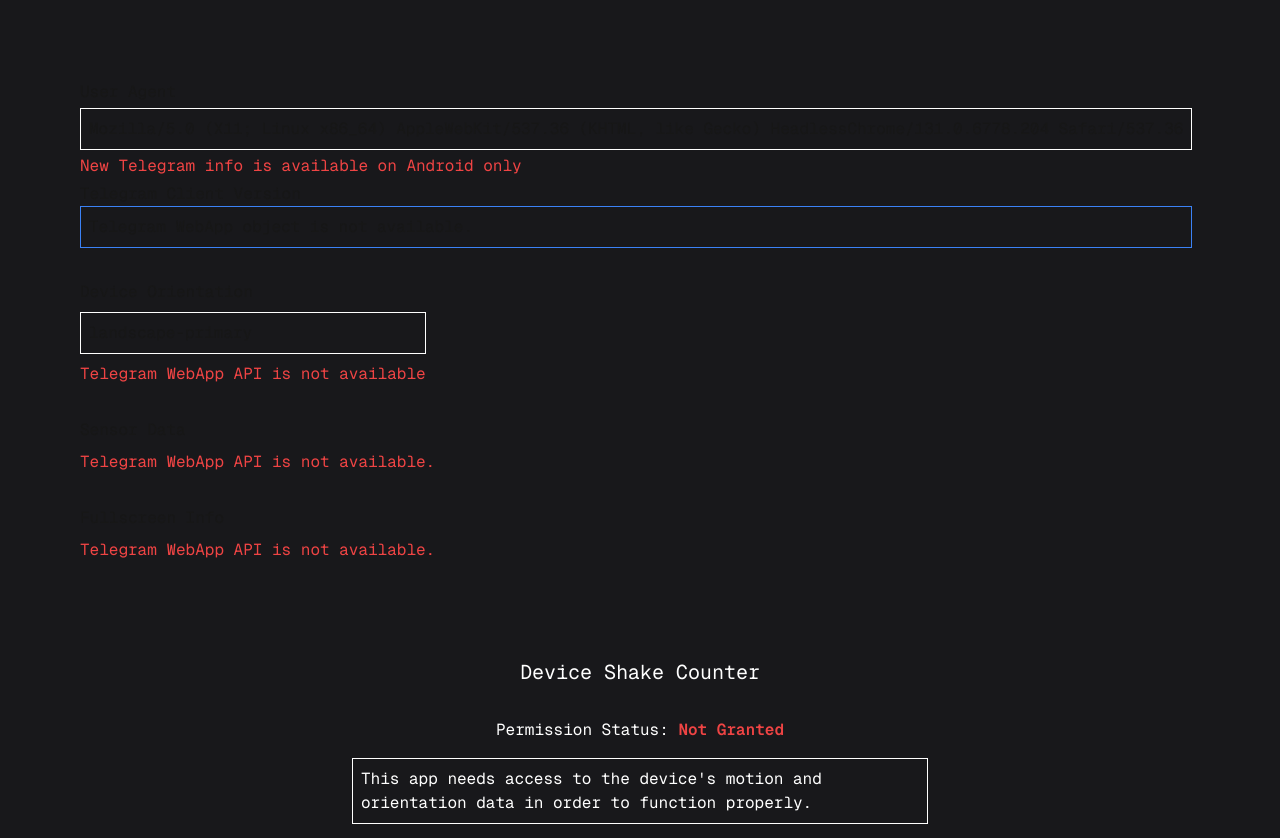
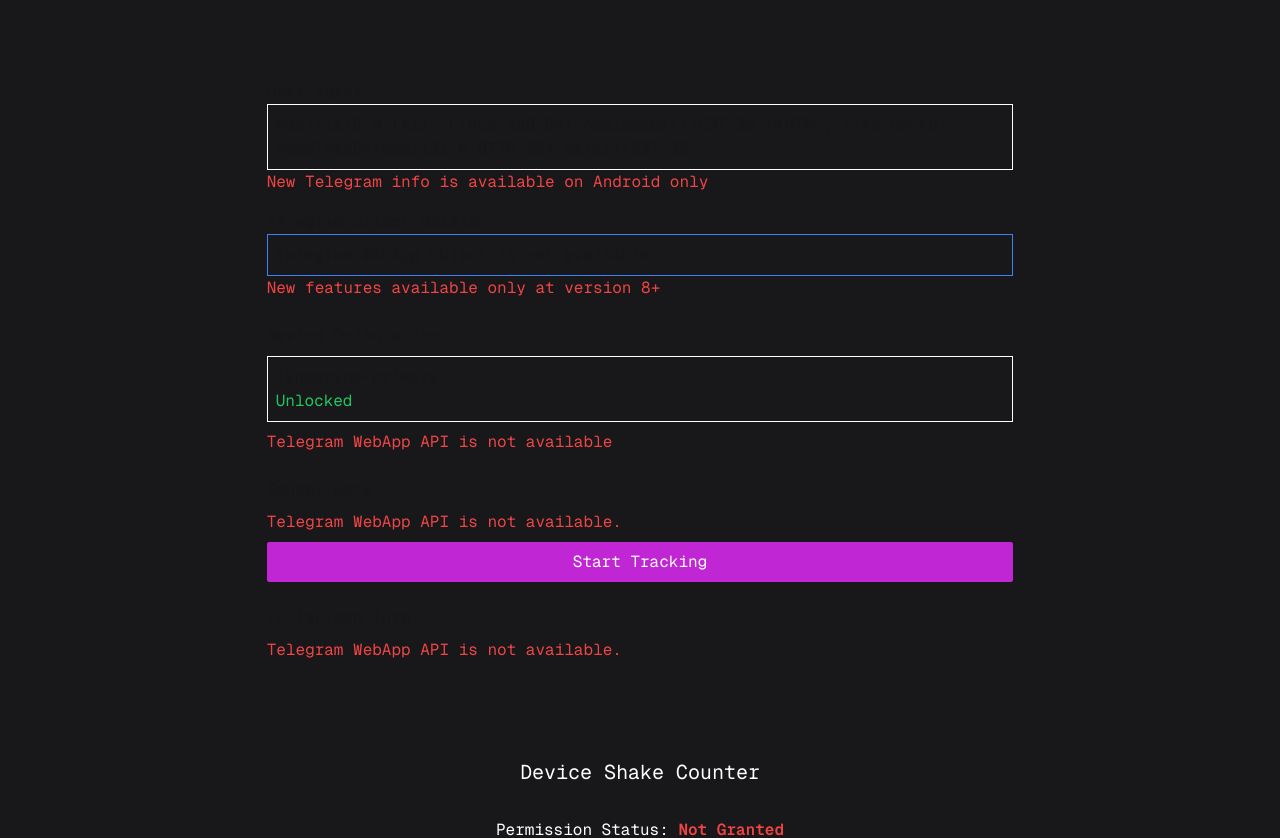
Before and after one commit to ivankhrsh/shake-counter, a Next.js app: page / in a window 1280 px wide. Shown: the top 838 px of the page. Built offline with nearby package versions, Linux system fonts and the light colour scheme.

Commit message:
add control buttons

```diff
--- a/src/app/components/orientation.tsx
+++ b/src/app/components/orientation.tsx
@@ -6,6 +6,7 @@ export default function Orientation() {
   const orientation = useScreenOrientation();
   const [isTelegramWebAppAvailable, setIsTelegramWebAppAvailable] =
     useState(false);
+  const [isOrientationLocked, setIsOrientationLocked] = useState(false);
 
   useEffect(() => {
     if (typeof window !== "undefined" && window.Telegram?.WebApp) {
@@ -16,6 +17,7 @@ export default function Orientation() {
   const handleLockOrientation = () => {
     if (isTelegramWebAppAvailable) {
       window.Telegram.WebApp.lockOrientation();
+      setIsOrientationLocked(true);
     } else {
       console.error("Telegram WebApp API is not available.");
     }
@@ -24,6 +26,7 @@ export default function Orientation() {
   const handleUnlockOrientation = () => {
     if (isTelegramWebAppAvailable) {
       window.Telegram.WebApp.unlockOrientation();
+      setIsOrientationLocked(false);
     } else {
       console.error("Telegram WebApp API is not available.");
     }
@@ -33,7 +36,14 @@ export default function Orientation() {
     <div className="space-y-2">
       <h2>Device Orientation</h2>
       <div className="border border-white p-2">
-        <p>{orientation}</p>
+        <div>
+          {orientation}{" "}
+          {isOrientationLocked ? (
+            <p className="text-red-500">Locked</p>
+          ) : (
+            <p className="text-green-500">Unlocked</p>
+          )}
+        </div>
       </div>
       {isTelegramWebAppAvailable ? (
         <div className="flex gap-2">
--- a/src/app/components/sensor-data.tsx
+++ b/src/app/components/sensor-data.tsx
@@ -25,9 +25,32 @@ export default function SensorData() {
     gamma: 0,
   });
   const [error, setError] = useState<string | null>(null);
+  const [isTracking, setIsTracking] = useState(false); // Added state to track whether sensors are active
 
   const isTelegramWebAppAvailable =
     typeof window !== "undefined" && window.Telegram?.WebApp;
+
+  const startTracking = (
+    sensor: { start: StartFunction; stop: StopFunction },
+    sensorName: string
+  ) => {
+    sensor.start({ refresh_rate: 100 }, (success) => {
+      if (!success) {
+        setError(`Failed to start ${sensorName} tracking.`);
+      }
+    });
+  };
+
+  const stopTracking = (
+    sensor: { start: StartFunction; stop: StopFunction },
+    sensorName: string
+  ) => {
+    sensor.stop((success) => {
+      if (!success) {
+        setError(`Failed to stop ${sensorName} tracking.`);
+      }
+    });
+  };
 
   useEffect(() => {
     if (typeof window === "undefined") {
@@ -42,20 +65,16 @@ export default function SensorData() {
     const { Accelerometer, Gyroscope, DeviceOrientation } =
       window.Telegram!.WebApp;
 
-    const startTracking = (
-      sensor: { start: StartFunction; stop: StopFunction },
-      sensorName: string
-    ) => {
-      sensor.start({ refresh_rate: 100 }, (success) => {
-        if (!success) {
-          setError(`Failed to start ${sensorName} tracking.`);
-        }
-      });
-    };
-
+    // Only start tracking if `isTracking` is true
+    if (isTracking) {
       startTracking(Accelerometer, "accelerometer");
       startTracking(Gyroscope, "gyroscope");
       startTracking(DeviceOrientation, "device orientation");
+    } else {
+      stopTracking(Accelerometer, "accelerometer");
+      stopTracking(Gyroscope, "gyroscope");
+      stopTracking(DeviceOrientation, "device orientation");
+    }
 
     const updateSensorData = () => {
       setAccelerometerData({
@@ -75,15 +94,17 @@ export default function SensorData() {
       });
     };
 
-    const intervalId = setInterval(updateSensorData, 100);
+    const intervalId = isTracking ? setInterval(updateSensorData, 100) : null;
 
     return () => {
-      clearInterval(intervalId);
+      if (intervalId) clearInterval(intervalId);
+      if (isTracking) {
         Accelerometer.stop();
         Gyroscope.stop();
         DeviceOrientation.stop();
+      }
     };
-  }, [isTelegramWebAppAvailable]);
+  }, [isTelegramWebAppAvailable, isTracking]);
 
   return (
     <div className="space-y-2">
@@ -124,6 +145,16 @@ export default function SensorData() {
           </div>
         </>
       )}
+
+      {/* Controls to Start and Stop Tracking */}
+      <div>
+        <button
+          onClick={() => setIsTracking((prevState) => !prevState)}
+          className="w-full rounded-sm bg-fuchsia-600 p-2 text-center text-white hover:bg-fuchsia-500 hover:text-fuchsia-900"
+        >
+          {isTracking ? " Stop Tracking" : "Start Tracking"}
+        </button>
+      </div>
     </div>
   );
 }
--- a/src/app/components/user-agent.tsx
+++ b/src/app/components/user-agent.tsx
@@ -22,17 +22,19 @@ export default function UserAgent() {
   }, []);
 
   return (
-    <div className="space-y-1">
+    <div>
       <h1>User Agent</h1>
       <p className="border border-white p-2">{userAgent}</p>
       <h2 className="text-red-500">
         New Telegram info is available on Android only
       </h2>
-      <div>
+
+      <div className="mt-4">
         <h3>Telegram Client Version</h3>
         <p className="border border-blue-500 p-2">
           {telegramVersion || "Unknown"}
         </p>
+        <p className="text-red-500">New features available only at version 8+</p>
       </div>
     </div>
   );
--- a/src/app/page.tsx
+++ b/src/app/page.tsx
@@ -11,10 +11,13 @@ export default function Home() {
   return (
     <div className="flex min-h-screen flex-col justify-items-center gap-16 bg-zinc-900 p-8 pb-20 font-[family-name:var(--font-geist-mono)] sm:p-20">
       <main className="flex h-full w-full flex-col gap-8 sm:items-start">
-        <UserAgent />
-        <Orientation />
-        <SensorData />
-        <FullscreenToggle />
+        <div className="m-auto w-2/3 space-y-6">
+          <UserAgent />
+          <Orientation />
+          <SensorData />
+          <FullscreenToggle />
+        </div>
+
         <h1 className="mt-16 w-full text-center text-xl text-white">
           Device Shake Counter
         </h1>
```
Lines whose indentation alone changed are shown as unchanged.
